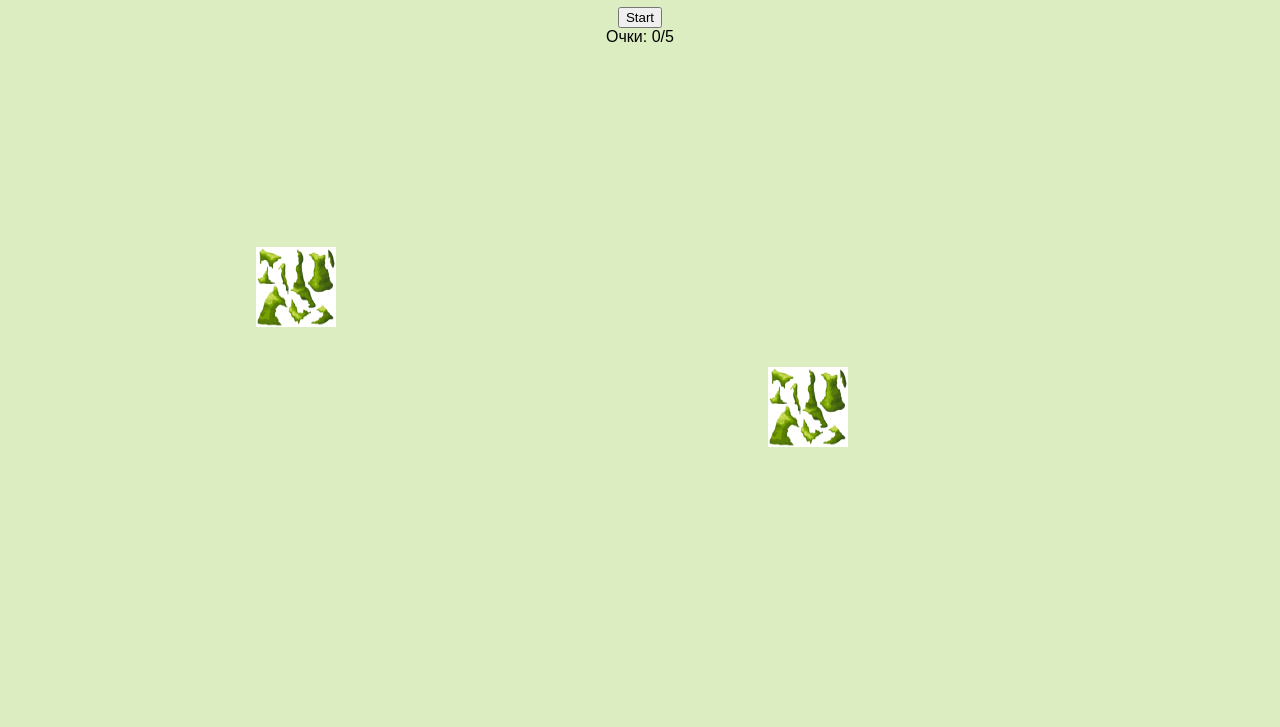
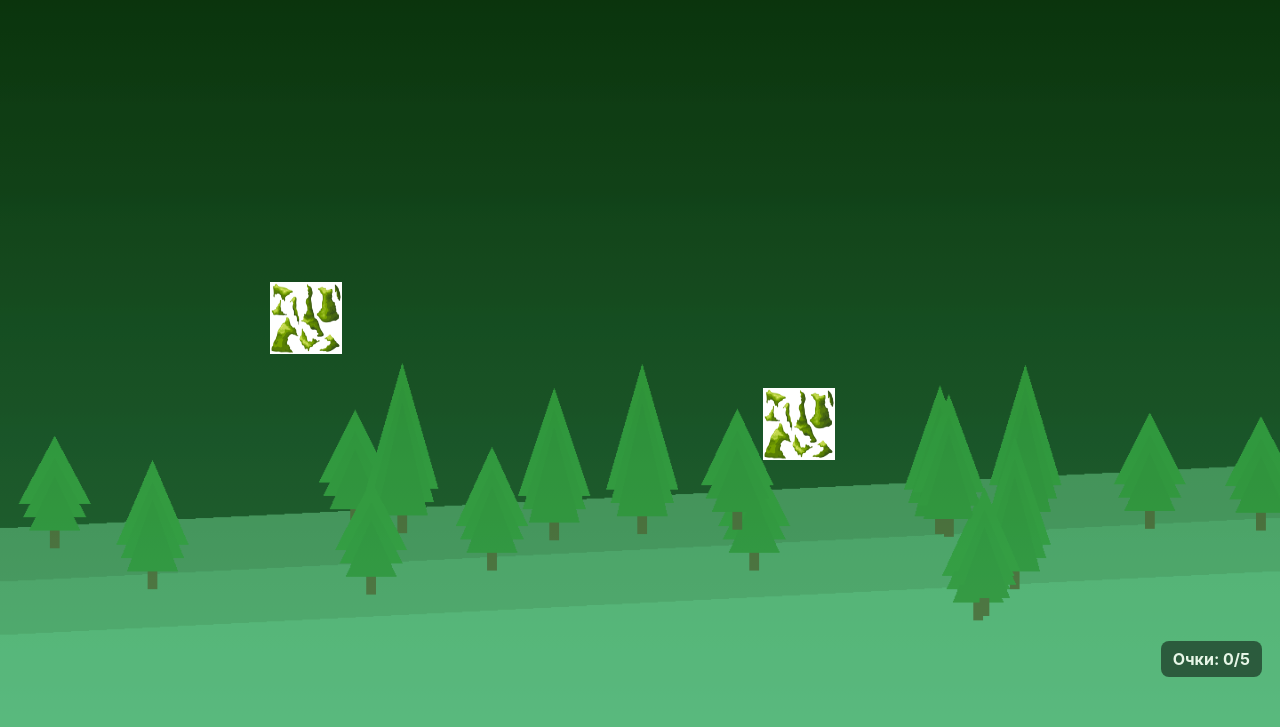
Before and after one commit to MaximBovenko034/green-quest-final, a plain HTML site: page index.html in a window 1280 px wide. Shown: the part 73-800 px from the top of the page. Drawn offline with Linux system fonts and the light colour scheme.

Commit message:
Update style.css

```diff
--- a/style.css
+++ b/style.css
@@ -1,21 +1,76 @@
+:root{
+  --bg-color-1: #0b3d0b;
+  --bg-color-2: #84c98c;
+  --accent: #e7f6e7;
+  --glass: rgba(255,255,255,0.06);
+}
 
-body {
-  margin: 0;
-  font-family: Arial, sans-serif;
-  background: #dcedc1;
-  text-align: center;
+*{box-sizing:border-box;margin:0;padding:0}
+html,body,#parallax-root{height:100%}
+body{
+  font-family: Inter, Roboto, Arial, sans-serif;
+  color:var(--accent);
+  background: linear-gradient(180deg, var(--bg-color-1), var(--bg-color-2));
+  overflow-x:hidden;
 }
-#gameArea {
-  width: 100%;
-  height: 70vh;
-  position: relative;
-  overflow: hidden;
-  margin-top: 20px;
+
+#parallax-root{position:relative;min-height:100vh;overflow:hidden}
+
+.bg-layer{
+  position:absolute;
+  inset:0;
+  background-repeat:no-repeat;
+  background-position:center;
+  background-size:cover;
+  transform-origin:center;
+  will-change:transform;
+  pointer-events:none;
 }
-.trash {
-  position: absolute;
-  width: 80px;
-  height: 80px;
-  background: url('trash.png') no-repeat center/contain;
-  cursor: pointer;
+
+.layer-back{
+  background-image: url('images/forest-background.jpg');
+  filter: blur(0.6px) brightness(0.75);
+  opacity:0.95;
 }
+.layer-mid{
+  background-image: url('images/trees-mid.png');
+  mix-blend-mode: screen;
+  opacity:0.8;
+}
+
+#game{position:relative; z-index:5; padding:24px; min-height:100vh; display:flex; flex-direction:column}
+.topbar{display:flex; align-items:center; justify-content:space-between; gap:12px}
+.topbar h1{font-size:22px; letter-spacing:1px}
+.btn{background:var(--glass); border:1px solid rgba(255,255,255,0.08); color:var(--accent); padding:8px 14px; border-radius:8px; cursor:pointer; transition:transform .12s ease, opacity .12s}
+.btn:active{transform:scale(.98)}
+
+#board{position:relative; flex:1; margin-top:18px; min-height:60vh}
+
+.clickable{position:absolute; width:72px; height:72px; cursor:pointer; transition:transform .12s ease, opacity .2s}
+.clickable:active{transform:scale(.95)}
+
+#hud{position:fixed; right:18px; bottom:18px; z-index:20; text-align:right}
+#message{background:rgba(0,0,0,0.5); padding:12px 16px; border-radius:10px; backdrop-filter: blur(3px); transition:opacity .3s}
+.hidden{opacity:0; pointer-events:none}
+
+/* HUD со счётом */
+#scoreBox {
+  background: rgba(0,0,0,0.5);
+  padding: 8px 12px;
+  border-radius: 8px;
+  margin-bottom: 8px;
+  font-size: 16px;
+  font-weight: bold;
+}
+
+/* Canvas для particles */
+#particles-canvas{position:fixed; left:0; top:0; width:100%; height:100%; pointer-events:none; z-index:10}
+
+.layer-back:not([style*="url(\"images/"]){
+  background: linear-gradient(180deg,#0b3d0b,#2b8a48);
+}
+
+@media (max-width:600px){
+  .clickable{width:56px;height:56px}
+  .topbar h1{font-size:18px}
+}
```
